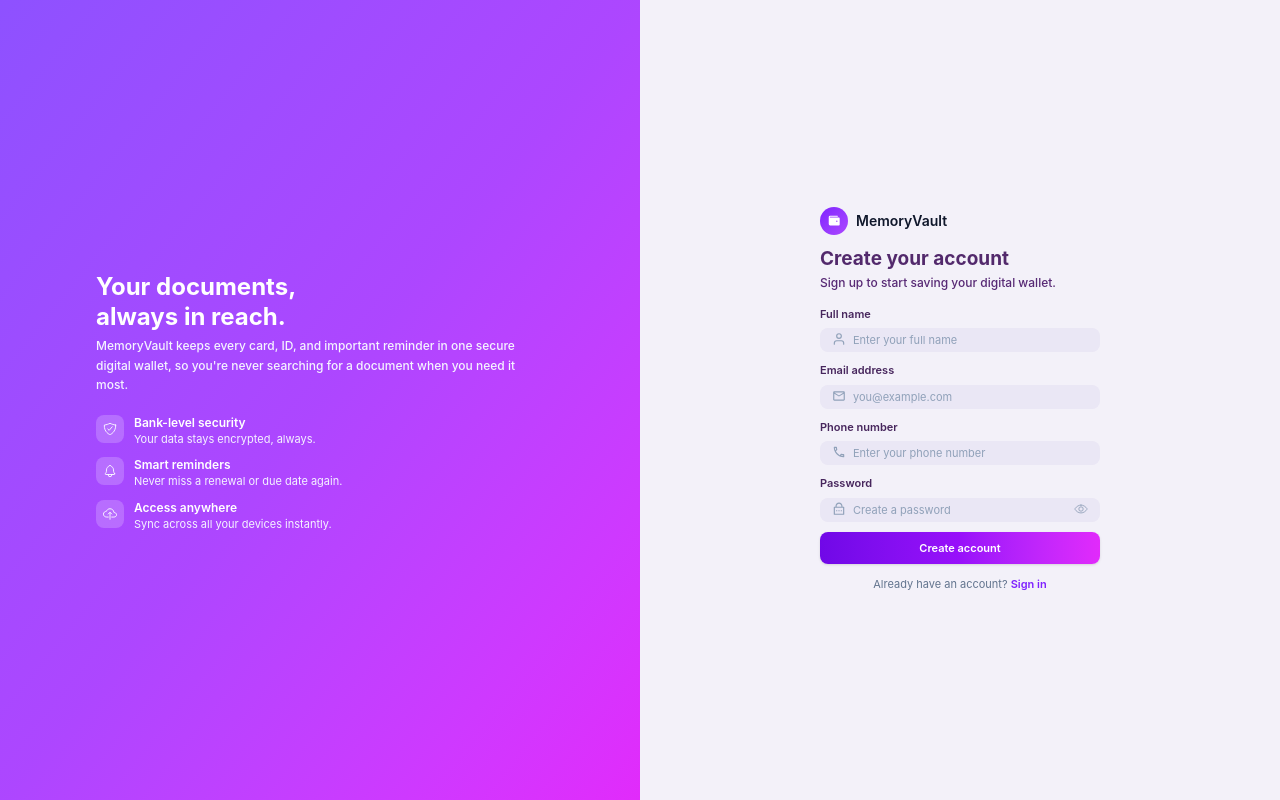
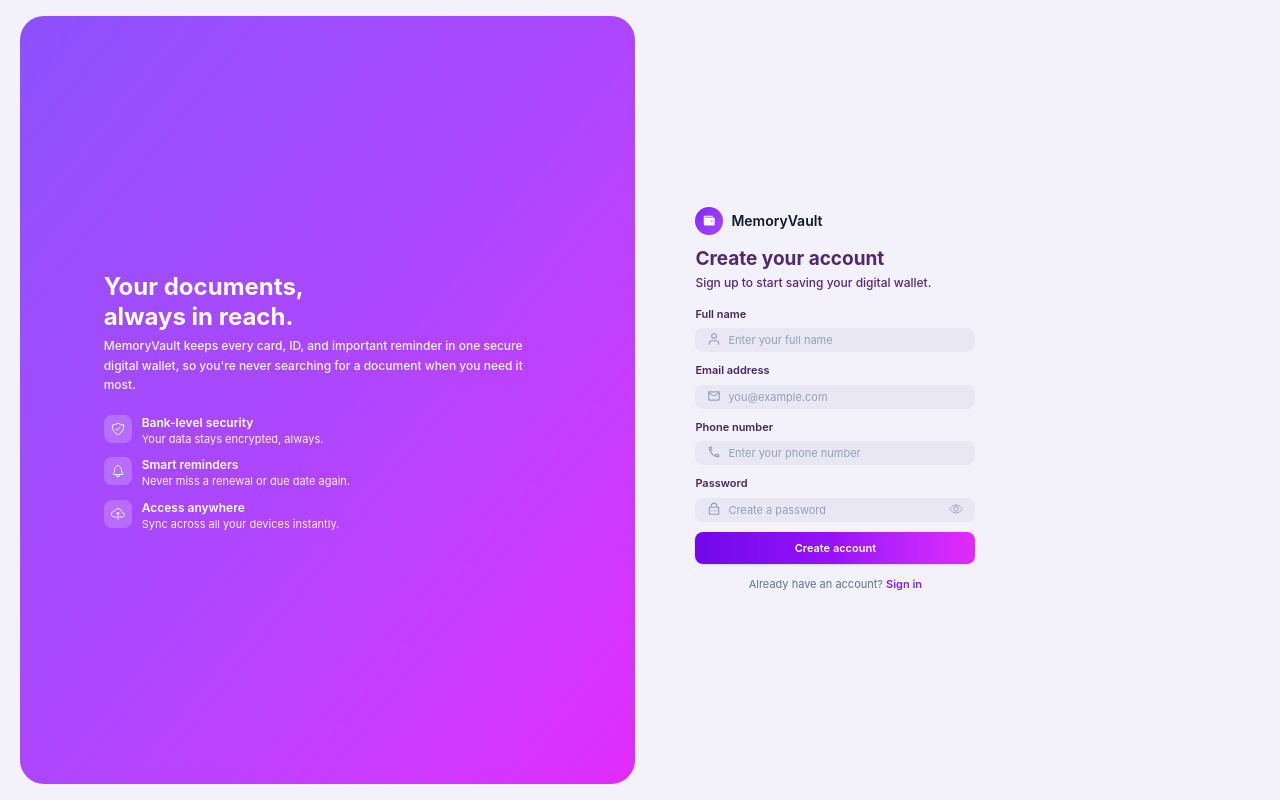
Before and after one commit to GautamiBendre/Digital-Memory-Assistant, a React (Vite) app in the folder client/: page / in a window 1280 px wide. Built offline with nearby package versions, Linux system fonts and the light colour scheme.

Commit message:
ui changes

```diff
--- a/client/src/pages/Registration.jsx
+++ b/client/src/pages/Registration.jsx
@@ -11,10 +11,11 @@ const Register = () => {
   const [showPassword, setShowPassword] = useState(false);
 
   return (
-    <div className="min-h-screen w-full flex">
+    <div className="min-h-screen w-full bg-[#F3F1F9] flex gap-0">
 
       {/* Left Section - gradient block */}
-      <div className="w-1/2 bg-gradient-to-br from-violet-500 via-purple-500 to-fuchsia-500 flex items-center justify-center p-8">
+
+      <div className="w-1/2 rounded-3xl bg-gradient-to-br from-violet-500 via-purple-500 to-fuchsia-500 flex items-center justify-center p-8 my-4 ml-5">
         <div className="max-w-md text-white">
 
           <h2 className="text-2xl font-bold leading-tight mb-1 mt-1">
@@ -68,8 +69,8 @@ const Register = () => {
       </div>
 
       {/* Right Section */}
-      <div className="w-1/2 bg-[#F3F1F9] flex items-center justify-center">
-        <div className="w-full max-w-xs p-5">
+      <div className="w-1/2 bg-[#F3F1F9] flex items-center justify-start ml-8">
+        <div className="w-full max-w-xs p-5 ml-2">
 
           {/* Logo + brand */}
           <div className="flex items-center gap-2 mb-2.5">
```
